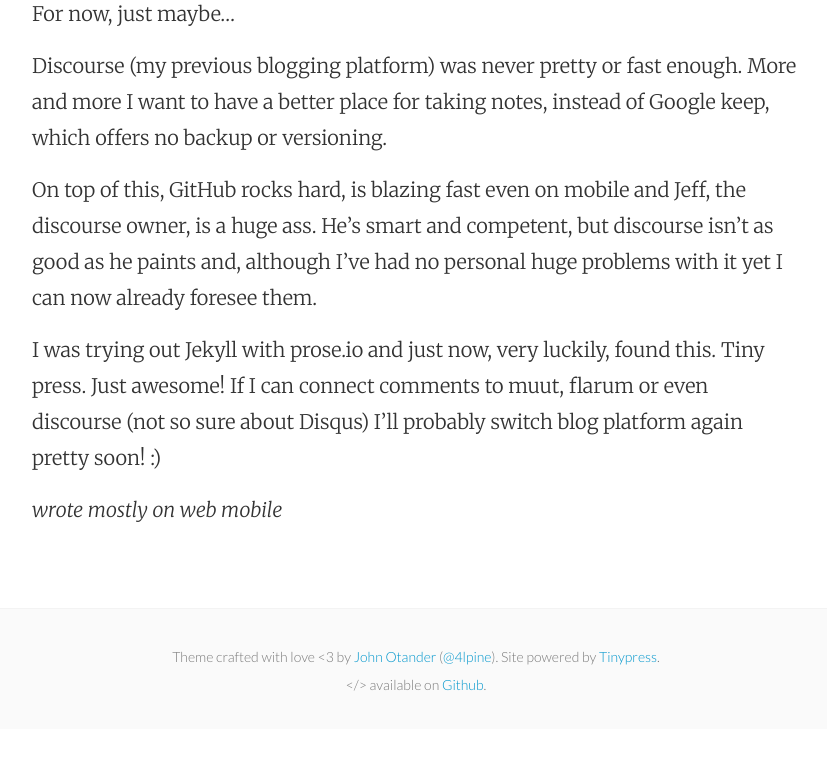
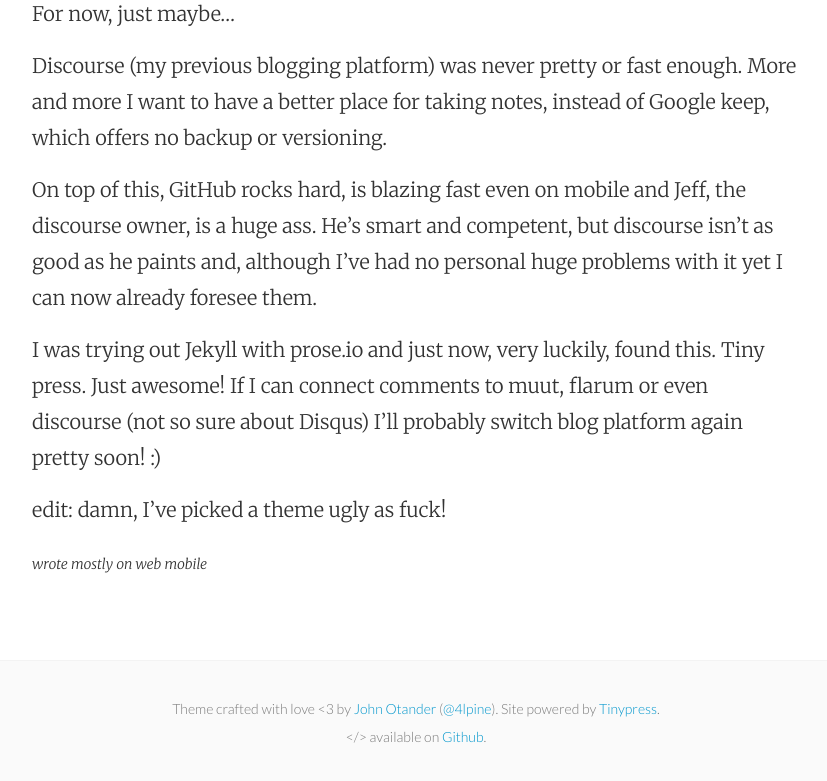
Before and after one commit to cauerego/cauerego.github.io, a Jekyll site: the page built from _posts/2015-12-25-new-blog-platform-once-again.markdown, in a window 1280 px wide. Shown: the part 1106-1887 px from the top of the page, without its empty margins (224-1051 px from the left). Built offline with Jekyll 4.4.1, drawn with Linux system fonts in a browser that asks for light colours; before the commit the page ends 1835 px from its top, so only the background shows below that.

Commit message:
Post update: New blog platform once again?

```diff
--- a/_posts/2015-12-25-new-blog-platform-once-again.markdown
+++ b/_posts/2015-12-25-new-blog-platform-once-again.markdown
@@ -13,4 +13,6 @@
 
 I was trying out Jekyll with prose.io and just now, very luckily, found this. Tiny press. Just awesome! If I can connect comments to muut, flarum or even discourse (not so sure about Disqus) I'll probably switch blog platform again pretty soon! :)
 
-*wrote mostly on web mobile*
+edit: damn, I've picked a theme ugly as fuck!
+
+<small>*wrote mostly on web mobile*</small>
```
